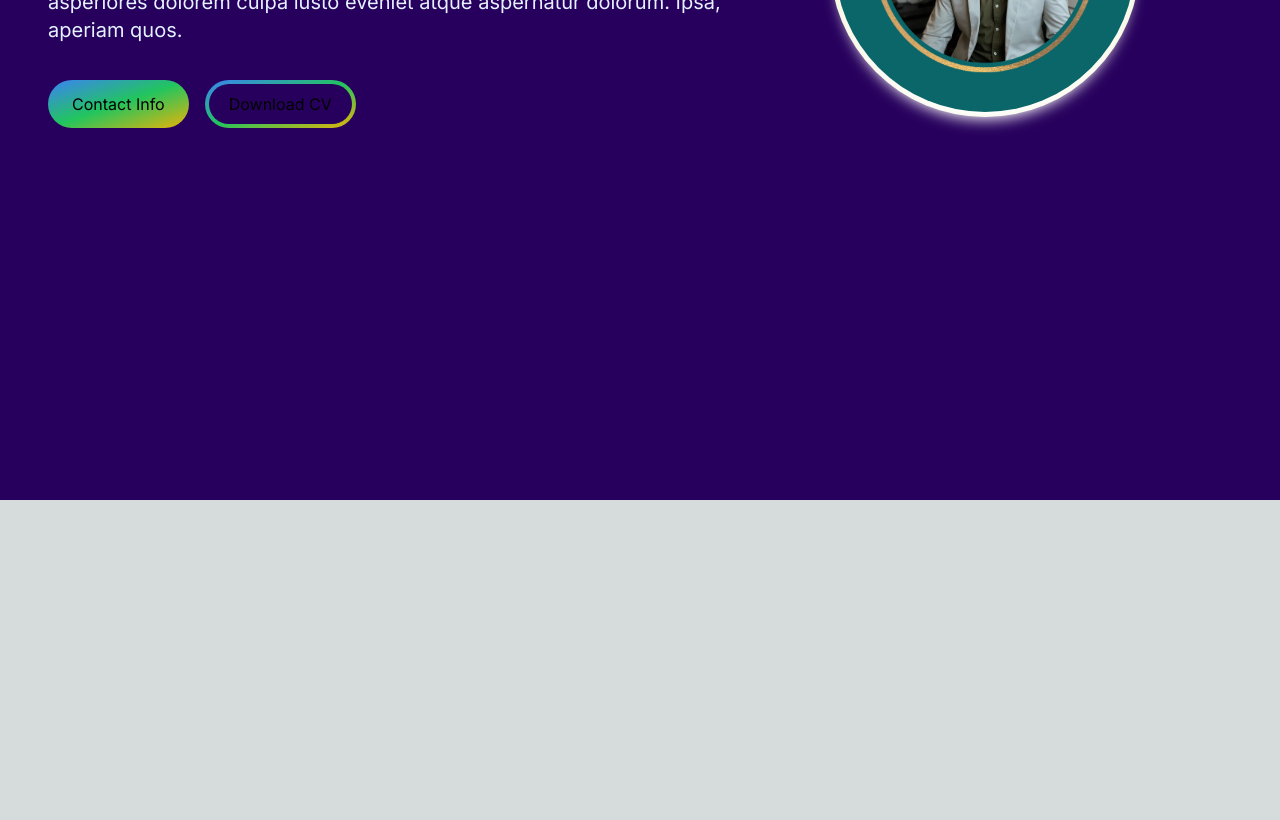
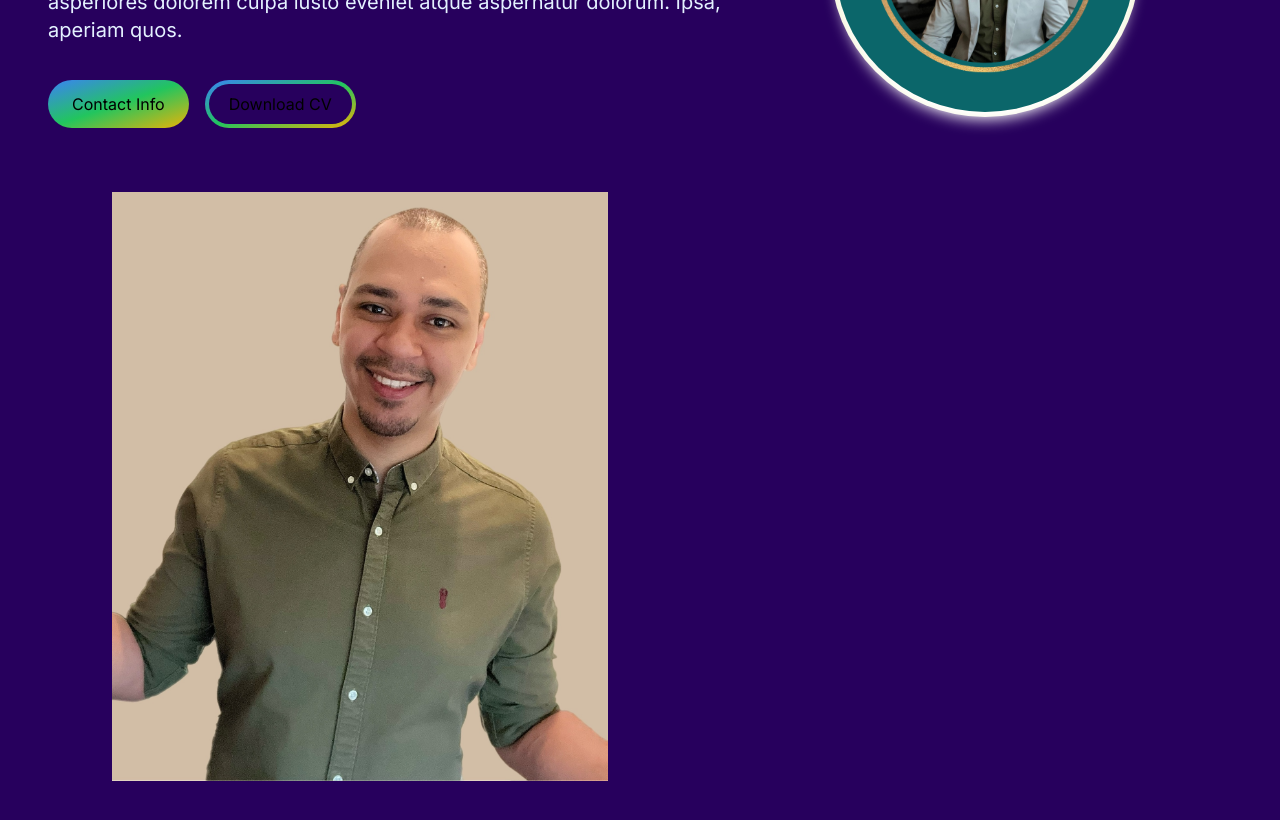
Before and after one commit to DavidAdam1323/my_portfolio_project, a Next.js app: page / in a window 1280 px wide. Shown: the part 300-1120 px from the top of the page. Before the commit the page ends 800 px from the top, so only its background shows below. Built offline with nearby package versions, Linux system fonts and the light colour scheme.

Commit message:
Image added on AboutSection

```diff
--- a/src/app/components/AboutSection.jsx
+++ b/src/app/components/AboutSection.jsx
@@ -1,7 +1,19 @@
 import React from "react";
+import Image from "next/image";
 
 const AboutSection = () => {
-  return <div>AboutSection</div>;
+  return (
+    <section>
+      <div className="md:grid md:grid-cols-2 gap-8 items-center py-8 px-4 xl:gap-16 sm:py-16 xl:px-16">
+        <Image
+          src="/images/About-Image.png"
+          alt="About Image"
+          width={500}
+          height={500}
+        />
+      </div>
+    </section>
+  );
 };
 
 export default AboutSection;
--- a/src/app/page.jsx
+++ b/src/app/page.jsx
@@ -1,6 +1,7 @@
 import Image from "next/image";
 import HeroSection from "./components/HeroSection";
 import Navbar from "./components/Navbar";
+import AboutSection from "./components/AboutSection";
 
 export default function Home() {
   return (
@@ -8,6 +9,7 @@
       <Navbar />
       <div className="containe mt-24 max-auto px-12 py-4r">
         <HeroSection />
+        <AboutSection />
       </div>
     </main>
   );
```
Also changed, not shown: public/images/About-Image.png (added).
